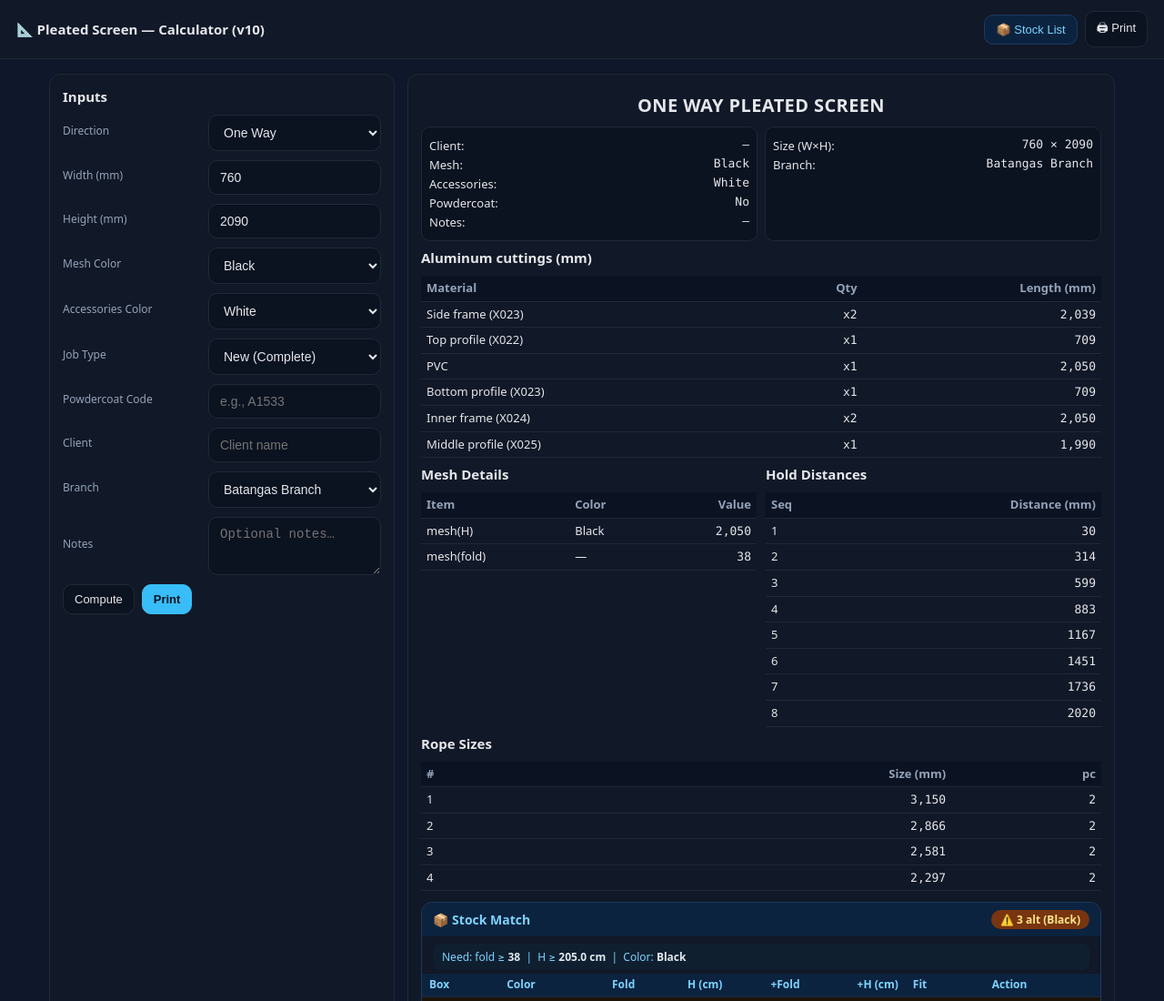
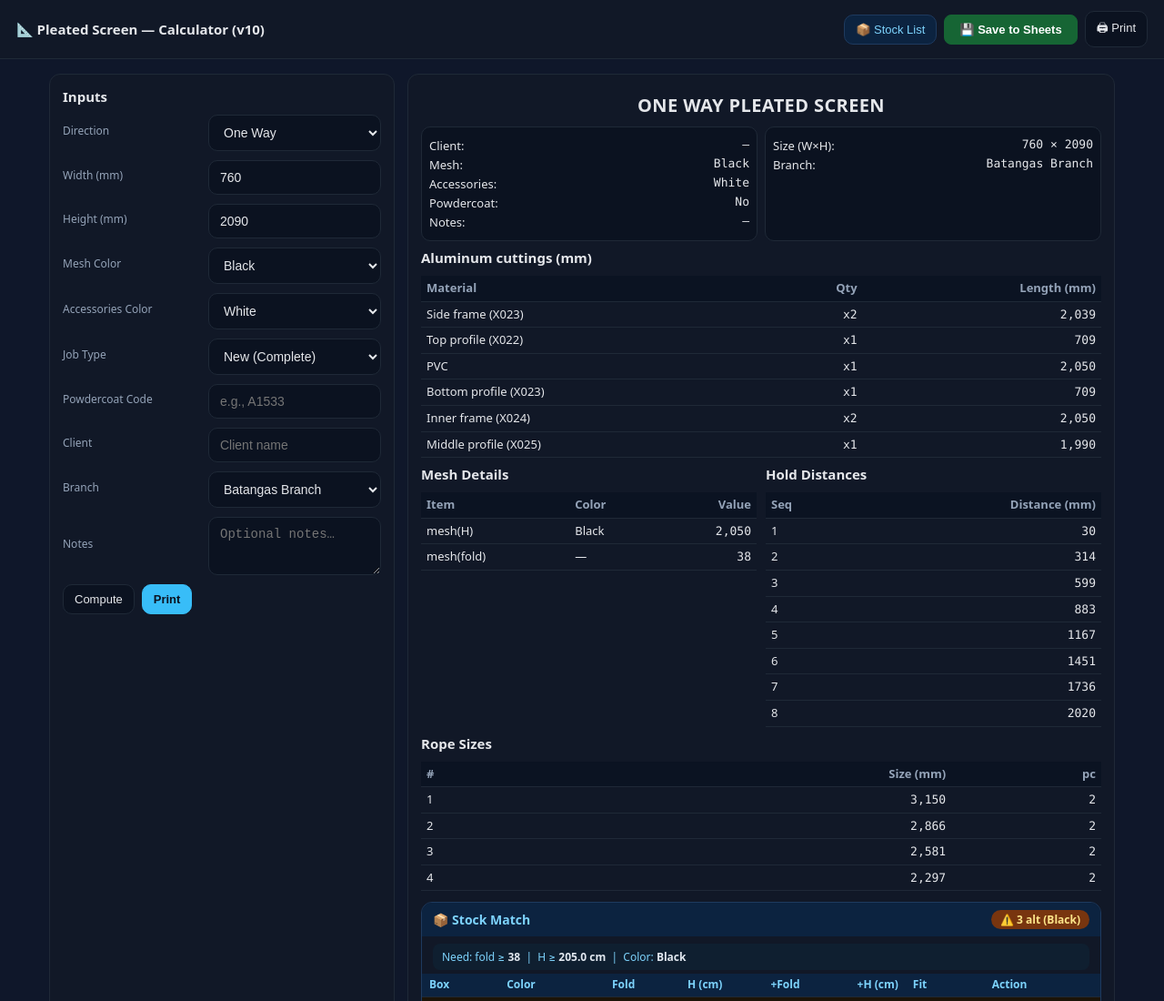
Before and after one commit to avrilcalvez-rgb/Screen-estimator-calculators, a plain HTML site: page pleated.html in a window 1280 px wide. Shown: the top 1100 px of the page at 91% size. Drawn offline with Linux system fonts and the light colour scheme.

Commit message:
Add files via upload

```diff
--- a/pleated.html
+++ b/pleated.html
@@ -118,6 +118,7 @@ th{color:var(--muted);background:#0B1322}
   <h1>📐 Pleated Screen — Calculator (v10)</h1>
   <div class="hdr-btns no-print">
     <button onclick="openStockModal()" style="background:#0c2340;color:#7dd3fc;border-color:#1e3a5f">📦 Stock List</button>
+    <button id="save_btn" onclick="saveToSheets()" style="background:#166534;color:white;border:1px solid #166534;padding:8px 16px;border-radius:8px;font-size:13px;font-weight:700;cursor:pointer">💾 Save to Sheets</button>
     <button onclick="window.print()">🖨 Print</button>
   </div>
 </header>
@@ -749,6 +750,109 @@ document.addEventListener('DOMContentLoaded', function(){
 
 document.getElementById('powder_code').addEventListener('input',function(){setPowderHighlight(!!(this.value||'').trim());});
 document.getElementById('notes').addEventListener('input',function(){setNotesHighlight(!!(this.value||'').trim());});
+
+// ── SAVE TO GOOGLE SHEETS ─────────────────────────────────────────────────────
+const SHEETS_URL = 'https://script.google.com/macros/s/AKfycbx0K4SpsR1NU_OFHcnYkVtit8msZwCrOtB6e_66swXsAB25DlKCdxAjcMK1rZfNGxFRWA/exec';
+
+async function saveToSheets() {
+  var w = +document.getElementById('width_mm').value  || 0;
+  var h = +document.getElementById('height_mm').value || 0;
+  if (!w || !h) { alert('Please enter Width and Height first.'); return; }
+
+  var btn = document.getElementById('save_btn');
+  btn.disabled = true;
+  btn.textContent = '⏳ Saving…';
+
+  var dir       = document.getElementById('direction').value;
+  var isTwoWay  = (dir === 'Two Way');
+  var isRepair  = (document.getElementById('replacement').value === 'repair');
+
+  // Cutting formulas — exact same as compute()
+  var cut_side   = h - 51;    // X023 ×2
+  var cut_top    = w - 51;    // X022 ×1
+  var cut_bottom = w - 51;    // X023 ×1
+  var cut_inner  = h - 40;    // X024 ×2
+  var cut_middle = h - 100;   // X025 ×1 (1way) or ×2 (2way)
+  var cut_pvc    = h - 40;    // PVC ×2 (1way) or ×4 (2way)
+  var mesh_h     = h - 40;
+  var mesh_fold  = Math.round(w / 20);
+  var middle_qty = isTwoWay ? 2 : 1;
+  var pvc_qty    = isTwoWay ? 4 : 2;
+
+  // ── INVENTORY DEDUCTIONS ────────────────────────────────────────────────
+  var deductions = [];
+  if (!isRepair) {
+    // Aluminum — fraction of 5.8m bar used
+    deductions.push({ key: 'X023 Outer Frame',    qty: (2*cut_side + cut_bottom) / 5800 });
+    deductions.push({ key: 'X022 Top Profile',    qty: cut_top / 5800 });
+    deductions.push({ key: 'X024 Inner Frame',    qty: (2 * cut_inner) / 5800 });
+    deductions.push({ key: 'X025 Middle Profile', qty: (middle_qty * cut_middle) / 5800 });
+    // PVC strip pieces
+    deductions.push({ key: 'PVC Strip',           qty: pvc_qty });
+    // Double sided tape — meters used / 50m per roll
+    deductions.push({ key: 'Double Sided Tape Roll', qty: (pvc_qty * cut_pvc / 1000) / 50 });
+    // Pleated screen fabric — sqft used / sqft per roll (3m × 30m × 10.764 sqft/sqm)
+    var sqft = (w / 304.8) * (h / 304.8);
+    var billSqft = Math.max(sqft, 15);
+    var fabricPerRoll = 3.0 * 30.0 * 10.764;
+    deductions.push({ key: 'Pleated Screen Roll', qty: (isTwoWay ? billSqft * 2 : billSqft) / fabricPerRoll });
+    // Accessories set — 1 per job
+    deductions.push({ key: 'HC Accessories Set',  qty: 1 });
+    // Rope — estimated meters used / 1600m per roll
+    var rope_sizes = h <= 1000 ? 4 : h <= 2000 ? 6 : 8;
+    var rope_m = (rope_sizes / 2) * ((h - 35) / 1000) * 2;
+    deductions.push({ key: 'Rope String Roll',    qty: rope_m / 1600 });
+  }
+
+  var payload = {
+    sheet:          'Pleated',
+    timestamp:      new Date().toLocaleString('en-PH', { timeZone: 'Asia/Manila' }),
+    mode:           isTwoWay ? 'Two Way' : 'One Way',
+    client:         document.getElementById('client').value.trim() || '—',
+    branch:         document.getElementById('branch').value,
+    job_type:       isRepair ? 'Repair' : 'New',
+    width_mm:       w,
+    height_mm:      h,
+    mesh_color:     document.getElementById('mesh_color').value,
+    acc_color:      document.getElementById('acc_color').value || '',
+    powdercoat:     document.getElementById('powder_code').value.trim() || '',
+    notes:          document.getElementById('notes').value.trim() || '',
+    cut_side_frame: cut_side,
+    cut_top,
+    cut_bottom,
+    cut_inner,
+    cut_middle,
+    cut_pvc,
+    mesh_h,
+    mesh_fold,
+    total_rmb:      0,
+    total_php:      0,
+    sell_php:       0,
+    markup_pct:     0,
+    deductions,
+  };
+
+  try {
+    await fetch(SHEETS_URL, {
+      method:  'POST',
+      mode:    'no-cors',
+      headers: { 'Content-Type': 'application/json' },
+      body:    JSON.stringify(payload),
+    });
+    btn.textContent      = '✅ Saved!';
+    btn.style.background = '#052e16';
+    setTimeout(function() {
+      btn.textContent      = '💾 Save to Sheets';
+      btn.style.background = '#166534';
+      btn.disabled         = false;
+    }, 2500);
+  } catch(err) {
+    alert('Save failed: ' + err.message);
+    btn.disabled    = false;
+    btn.textContent = '💾 Save to Sheets';
+  }
+}
+
 </script>
 </body>
 </html>
```
